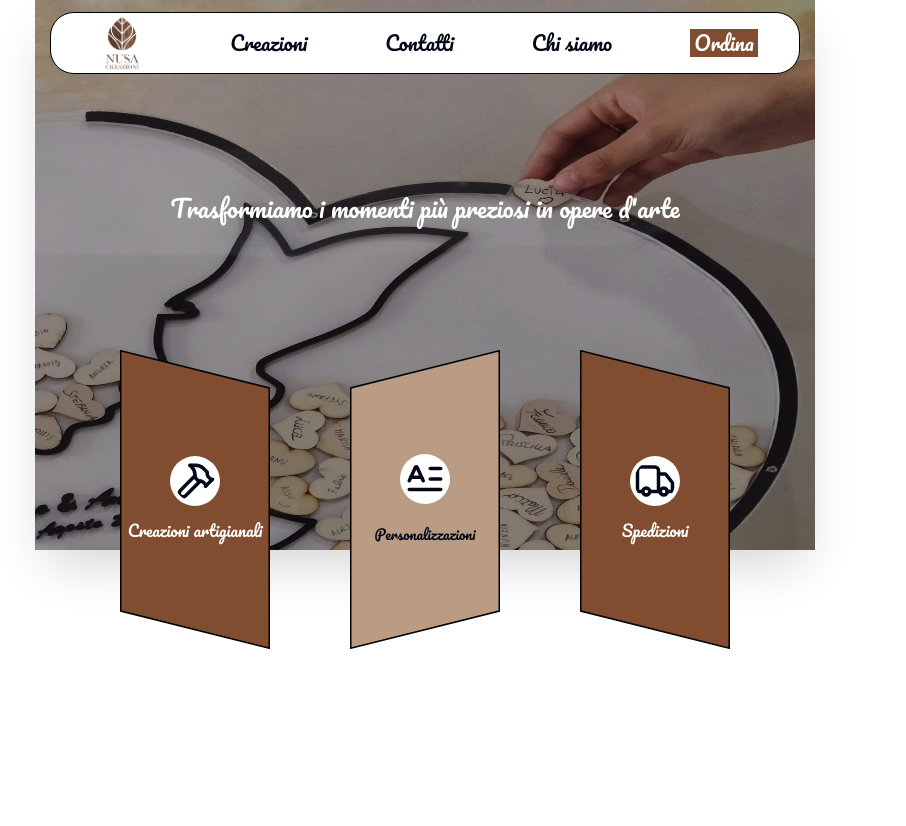
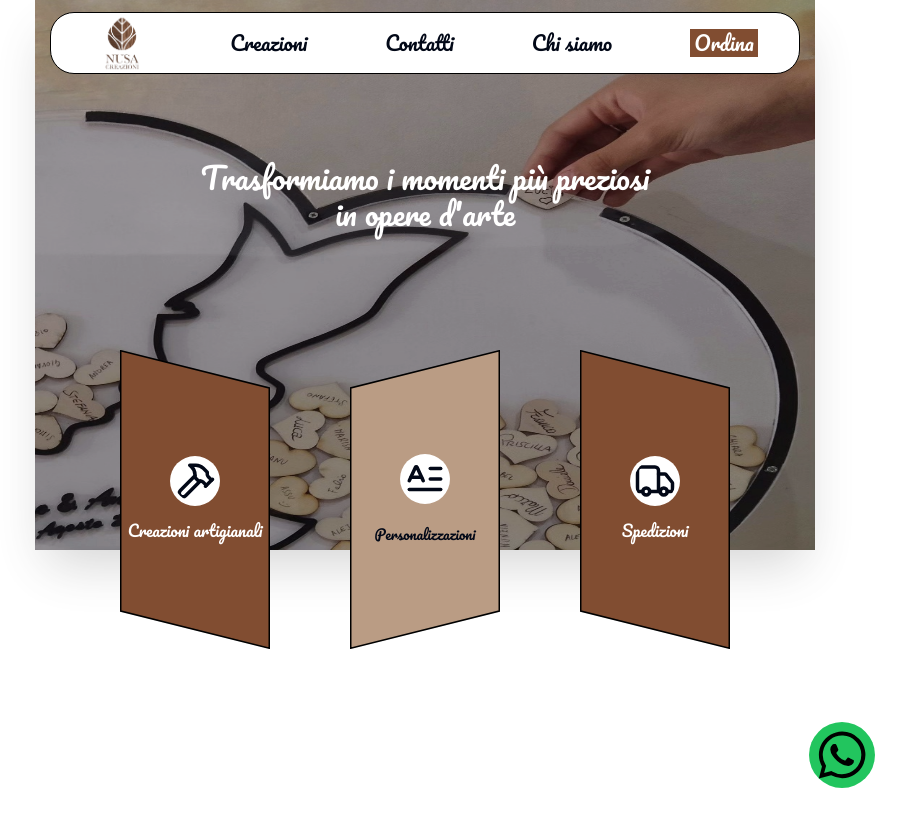
Before and after one commit to Giorgio-g97/nusa_landing_page, a Next.js app: page / in a window 1280 px wide. Shown: the top 826 px of the page, without its empty margins (215-1121 px from the left). Built offline with nearby package versions, Linux system fonts and the light colour scheme.

Commit message:
WABtn completed

```diff
--- a/src/app/layout.tsx
+++ b/src/app/layout.tsx
@@ -4,6 +4,7 @@ import localFont from "next/font/local";
 import { Pacifico } from "next/font/google"
 import "./globals.css";
 import Navbar from "../components/Navbar";
+import WhatsappBtn from "@/components/WhatsappBtn";
 
 // const yellowtail = Yellowtail({
 //   subsets: ["latin"],
@@ -45,6 +46,7 @@ export default function RootLayout({
       >
         <Navbar />
         {children}
+        <WhatsappBtn />
       </body>
     </html>
   );
--- a/src/components/Hero.tsx
+++ b/src/components/Hero.tsx
@@ -13,8 +13,8 @@ import React from "react";
 const Hero = () => {
   return (
     <div className="relative w-full bg-black/90 z-[-1] h-[550px]">
-      <h1 className="py-48 text-center text-white text-2xl">
-        Trasformiamo i momenti più preziosi in opere d'arte
+      <h1 className="py-40 text-center text-white text-3xl">
+        Trasformiamo i momenti più preziosi <br/>in opere d'arte
       </h1>
 
       <Image
--- /dev/null
+++ b/src/components/WhatsappBtn.tsx
@@ -0,0 +1,15 @@
+import Image from "next/image";
+import Link from "next/link";
+import React from "react";
+
+const WhatsappBtn = () => {
+  return (
+    <div className="fixed bg-green-500 rounded-full p-2  bottom-3 right-[190px]">
+      <Link target="_blank" href="https://wa.me/393516704649">
+        <Image src="/wa_icon.svg" width={50} height={50} alt="wa_icon" />
+      </Link>
+    </div>
+  );
+};
+
+export default WhatsappBtn;
```
Also changed, not shown: public/wa_icon.svg (added).
